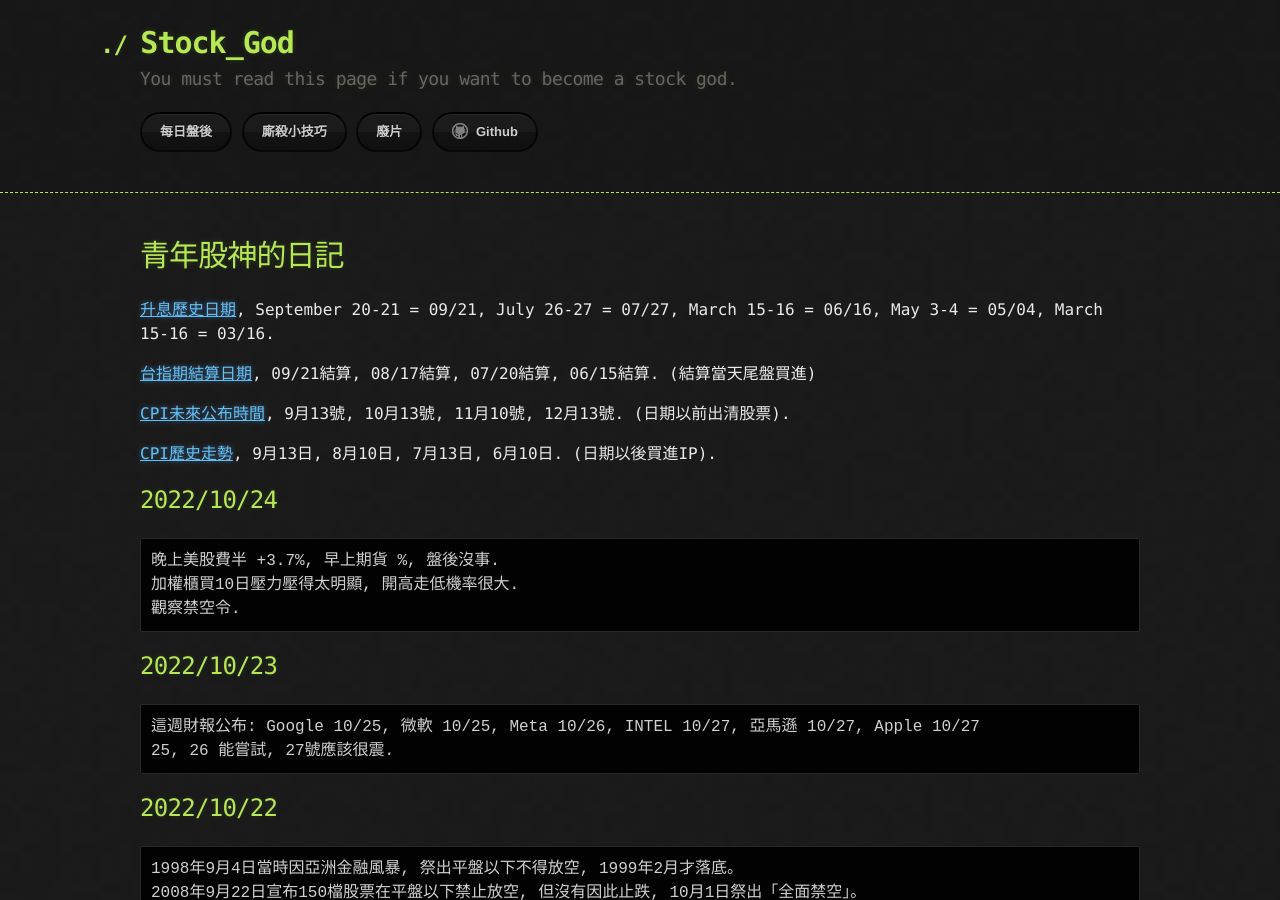
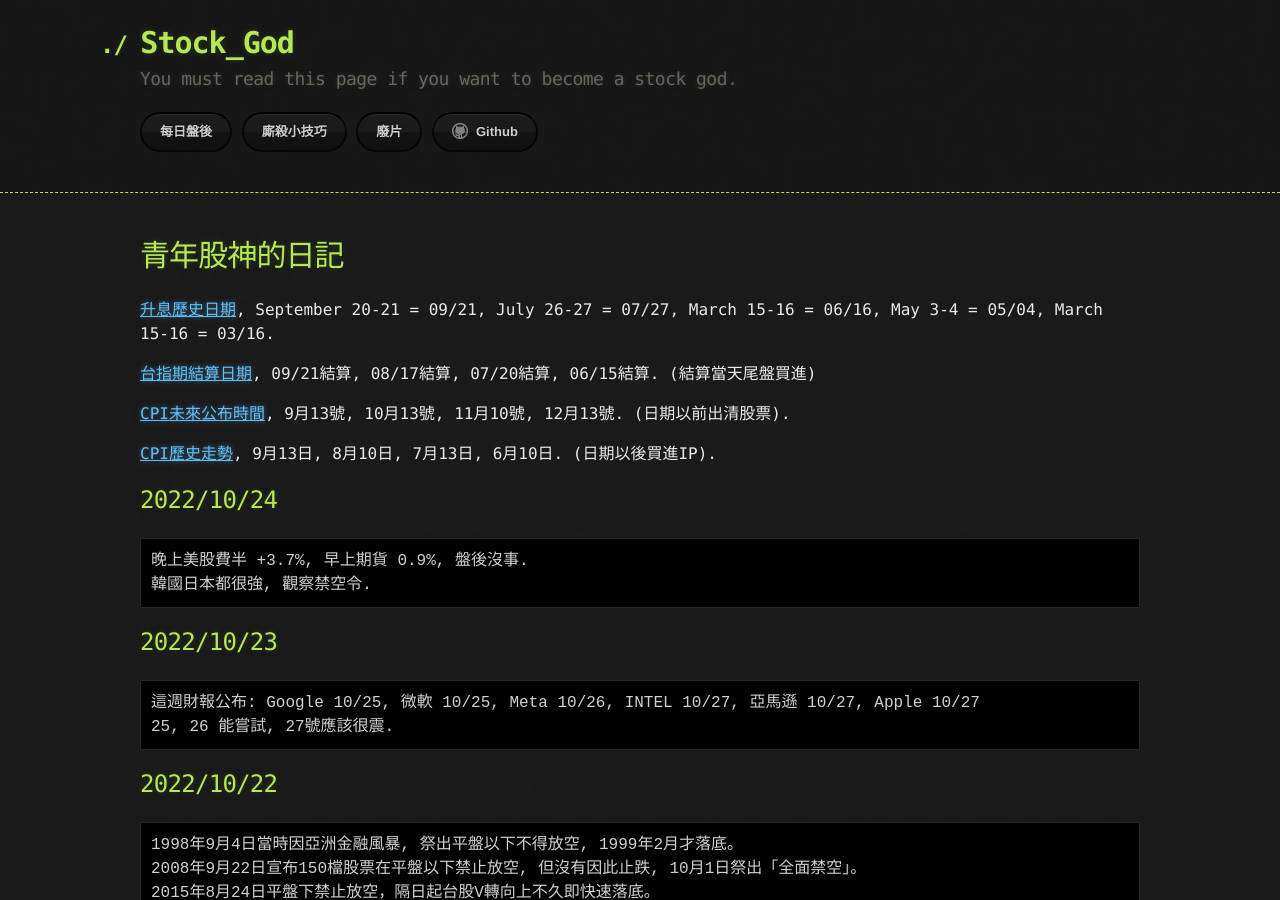
Before and after one commit to lepg5487/Stock_God, a Jekyll site: the page built from index.md, in a window 1280 px wide and 900 px high. Built offline with Jekyll 4.4.1, drawn with Linux system fonts in a browser that asks for light colours; our own code applies the rules of GitHub Pages for plain Markdown files.

Commit message:
Update index.md

````diff
--- a/index.md
+++ b/index.md
@@ -14,9 +14,8 @@
 
 ## 2022/10/24
 ```
-晚上美股費半 +3.7%, 早上期貨 %, 盤後沒事.
-加權櫃買10日壓力壓得太明顯, 開高走低機率很大.
-觀察禁空令.
+晚上美股費半 +3.7%, 早上期貨 0.9%, 盤後沒事.
+韓國日本都很強, 觀察禁空令.
 ```
 
 ## 2022/10/23
````
